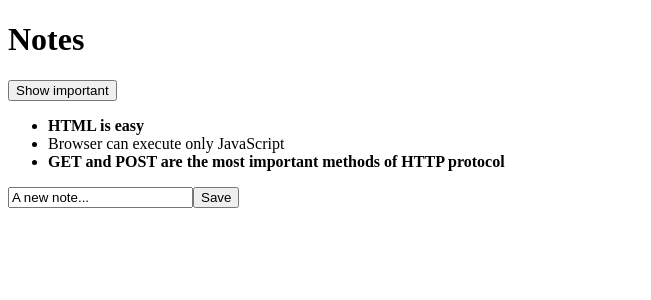
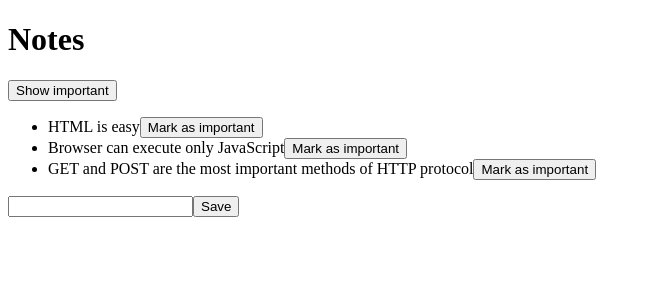
Before and after one commit to lukeoguro/notes-app, a React (Create React App) app: page / in a window 1280 px wide. Shown: the top 300 px of the page, without its empty margins (0-651 px from the left). Built offline with nearby package versions, Linux system fonts and the light colour scheme; data requests are answered from the project's data file.

Commit message:
Setup communication with backend server

```diff
--- a/db.json
+++ b/db.json
@@ -4,7 +4,7 @@
       "id": 1,
       "content": "HTML is easy",
       "date": "2022-1-17T17:30:31.098Z",
-      "important": true
+      "important": false
     },
     {
       "id": 2,
@@ -16,7 +16,7 @@
       "id": 3,
       "content": "GET and POST are the most important methods of HTTP protocol",
       "date": "2022-1-17T19:20:14.298Z",
-      "important": true
+      "important": false
     }
   ]
 }
--- a/src/App.js
+++ b/src/App.js
@@ -1,16 +1,15 @@
 import { useState, useEffect } from 'react';
-import axios from 'axios';
 import Note from './components/Note';
+import noteService from './services/notes';
 
 function App() {
   const [notes, setNotes] = useState([]);
-  const [content, setContent] = useState('A new note...');
+  const [content, setContent] = useState('');
   const [showAll, setShowAll] = useState(true);
   const notesToShow = showAll ? notes : notes.filter(({ important: i }) => i);
 
   useEffect(() => {
-    const request = axios.get('http://localhost:3001/notes');
-    request.then(response => setNotes(response.data));
+    noteService.getAll().then(initialNotes => setNotes(initialNotes));
   }, []);
 
   function handleContentChange(e) {
@@ -23,12 +22,22 @@ function App() {
     const newNote = {
       content,
       date: new Date().toISOString(),
-      important: Math.random() < 0.5,
-      id: notes.length + 1,
+      important: false,
     }
 
-    setNotes(notes.concat(newNote));
-    setContent('');
+    noteService.create(newNote).then(returnedNote => {
+      setNotes(notes.concat(returnedNote));
+      setContent('');
+    });
+  }
+
+  const toggleImportanceOf = id => {
+    const note = notes.find(note => note.id === id);
+    const changedNote = { ...note, important: !note.important };
+
+    noteService.update(id, changedNote).then(returnedNote => {
+      setNotes(notes.map(note => note.id !== id ? note : returnedNote));
+    });
   }
 
   return (
@@ -41,7 +50,11 @@ function App() {
       </div>
       <ul>
         {notesToShow.map(note =>
-          <Note key={note.id} note={note} />
+          <Note
+            key={note.id}
+            note={note}
+            toggleImportance={() => toggleImportanceOf(note.id)}
+          />
         )}
       </ul>
       <form onSubmit={handleNoteSubmit}>
--- a/src/components/Note.js
+++ b/src/components/Note.js
@@ -1,5 +1,12 @@
-function Note({ note }) {
-  return note.important ? <li><b>{note.content}</b></li> : <li>{note.content}</li>;
+function Note({ note, toggleImportance }) {
+  const label = note.important ? 'Unmark as important' : 'Mark as important';
+
+  return (
+    <li>
+      {note.content}
+      <button onClick={toggleImportance}>{label}</button>
+    </li>
+  );
 }
 
 export default Note;
--- /dev/null
+++ b/src/services/notes.js
@@ -0,0 +1,21 @@
+import axios from 'axios'
+const baseUrl = 'http://localhost:3001/notes'
+
+const noteService = {
+  getAll() {
+    const request = axios.get(baseUrl);
+    return request.then(response => response.data);
+  },
+
+  create(newObject) {
+    const request = axios.post(baseUrl, newObject);
+    return request.then(response => response.data);
+  },
+
+  update(id, newObject) {
+    const request = axios.put(`${baseUrl}/${id}`, newObject);
+    return request.then(response => response.data);
+  }
+}
+
+export default noteService;
```
